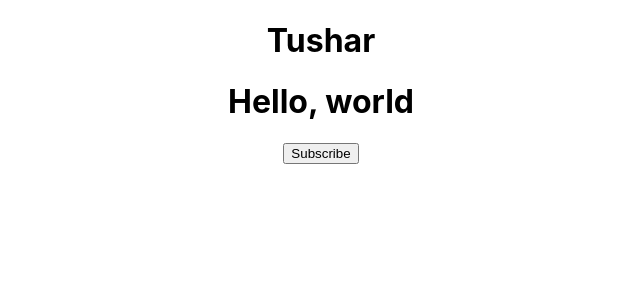
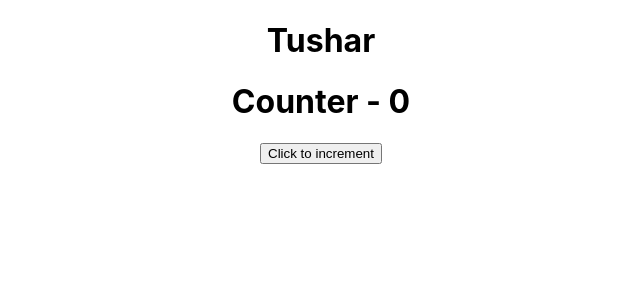
Before and after one commit to tusharkawsar/react-hello-world, a React (Create React App) app in the folder hello-world/: page / in a window 1280 px wide. Shown: the top 300 px of the page, without its empty margins (319-959 px from the left). Built offline with nearby package versions, Linux system fonts and the light colour scheme.

Commit message:
Added a Counter component to further test setState() method

```diff
--- a/hello-world/src/App.js
+++ b/hello-world/src/App.js
@@ -3,12 +3,14 @@ import "./App.css";
 import Greet from "components/Greet";
 import WelcomeClass from "components/WelcomeClass";
 import State from "components/State";
+import Counter from "components/Counter";
 
 function App() {
     return (
         <div className="App">
             <h1>Tushar</h1>
-            <State />
+            {/* <State /> */}
+            <Counter />
             {/* <Greet></Greet>
             <WelcomeClass></WelcomeClass> */}
 
--- /dev/null
+++ b/hello-world/src/components/Counter.js
@@ -0,0 +1,40 @@
+import React, { Component } from "react";
+
+class Counter extends Component {
+    constructor(props) {
+        super(props);
+
+        this.state = {
+            count: 0,
+        };
+    }
+
+    increment() {
+        let x = this.state.count;
+        this.setState({
+            count: x + 1,
+        });
+    }
+
+    render() {
+        return (
+            <div>
+                <div>
+                    <h1>
+                        Counter -{" "}
+                        {this.state.count}
+                    </h1>
+                </div>
+                <button
+                    onClick={() =>
+                        this.increment()
+                    }
+                >
+                    Click to increment
+                </button>
+            </div>
+        );
+    }
+}
+
+export default Counter;
```
Also changed, not shown: 1 other file (tests, documents, lock files or other folders).
